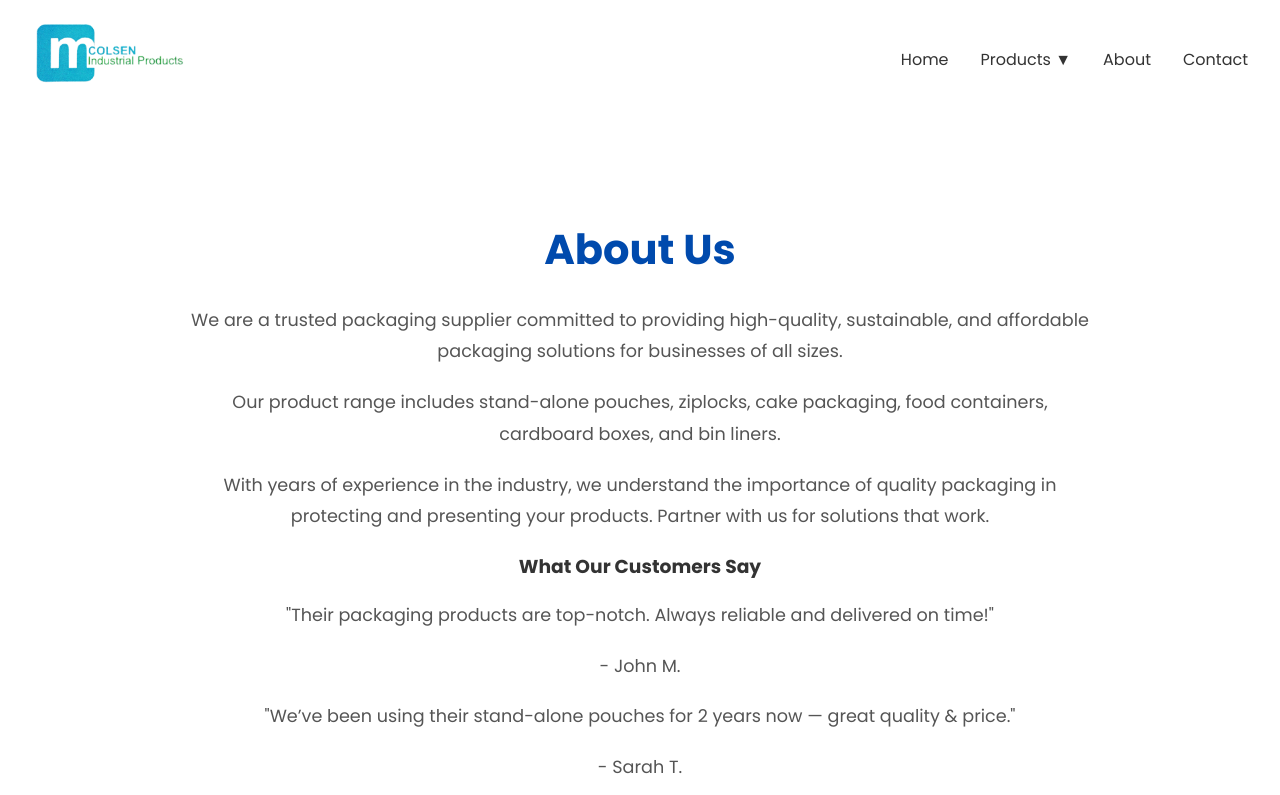
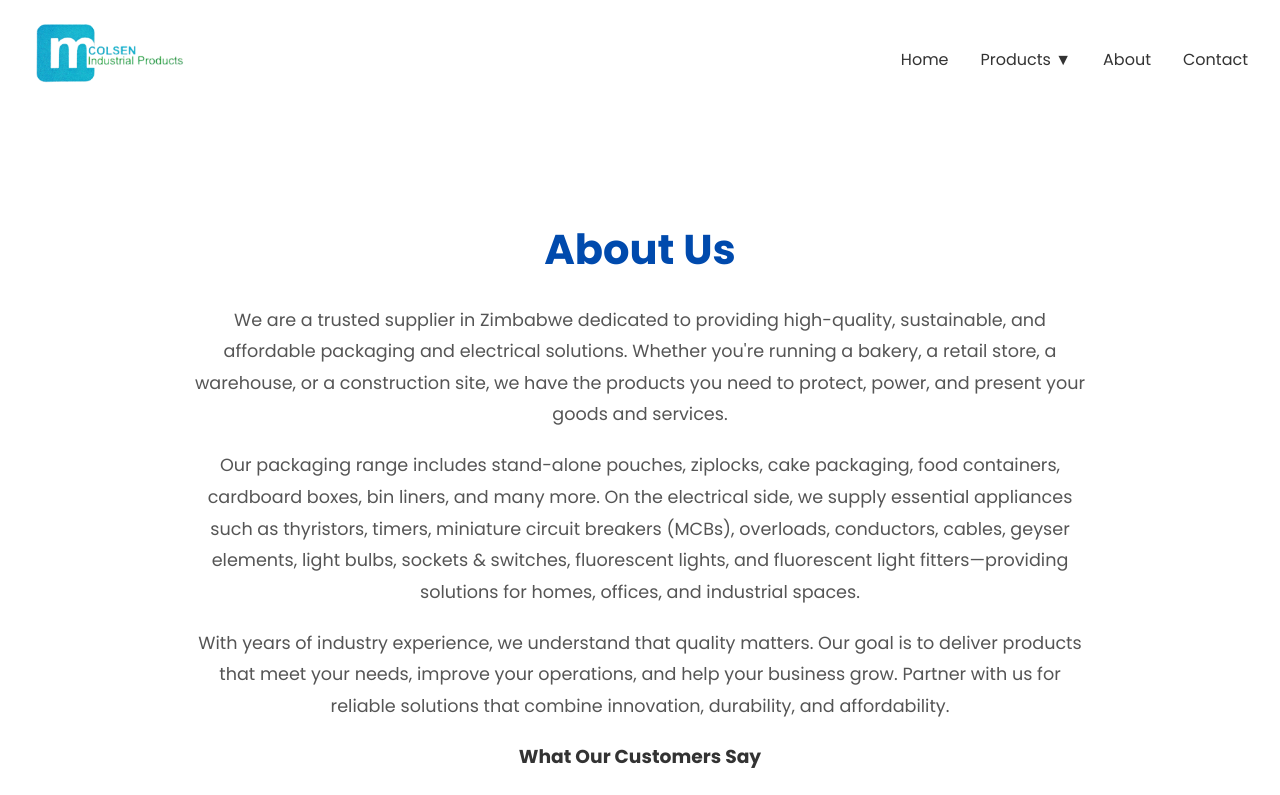
Before and after one commit to lyncia22/packaging-website-, a React (Vite) app in the folder packaging-website/: page /about in a window 1280 px wide. Shown: the top 795 px of the page. Built offline with nearby package versions, Linux system fonts and the light colour scheme.

Commit message:
Update About Us section with more detailed company description

```diff
--- a/packaging-website/src/AboutPage.jsx
+++ b/packaging-website/src/AboutPage.jsx
@@ -36,13 +36,13 @@ export default function AboutPage() {
       <div className="about-content">
         <h2>About Us</h2>
 <p>
-          We are a trusted packaging supplier committed to providing high-quality, sustainable, and affordable packaging solutions for businesses of all sizes.
+  We are a trusted supplier in Zimbabwe dedicated to providing high-quality, sustainable, and affordable packaging and electrical solutions. Whether you're running a bakery, a retail store, a warehouse, or a construction site, we have the products you need to protect, power, and present your goods and services.
 </p>
 <p>
-          Our product range includes stand-alone pouches, ziplocks, cake packaging, food containers, cardboard boxes, and bin liners.
+  Our packaging range includes stand-alone pouches, ziplocks, cake packaging, food containers, cardboard boxes, bin liners, and many more. On the electrical side, we supply essential appliances such as thyristors, timers, miniature circuit breakers (MCBs), overloads, conductors, cables, geyser elements, light bulbs, sockets & switches, fluorescent lights, and fluorescent light fitters—providing solutions for homes, offices, and industrial spaces.
 </p>
       <p>
-          With years of experience in the industry, we understand the importance of quality packaging in protecting and presenting your products. Partner with us for solutions that work.
+  With years of industry experience, we understand that quality matters. Our goal is to deliver products that meet your needs, improve your operations, and help your business grow. Partner with us for reliable solutions that combine innovation, durability, and affordability.
      </p>
       </div>
 
```
Lines whose indentation alone changed are shown as unchanged.
